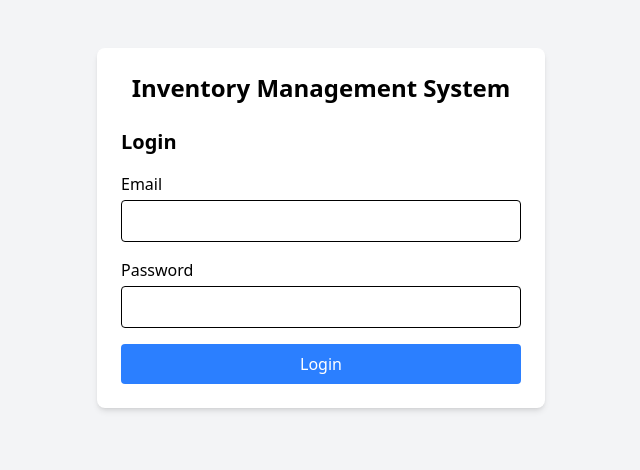
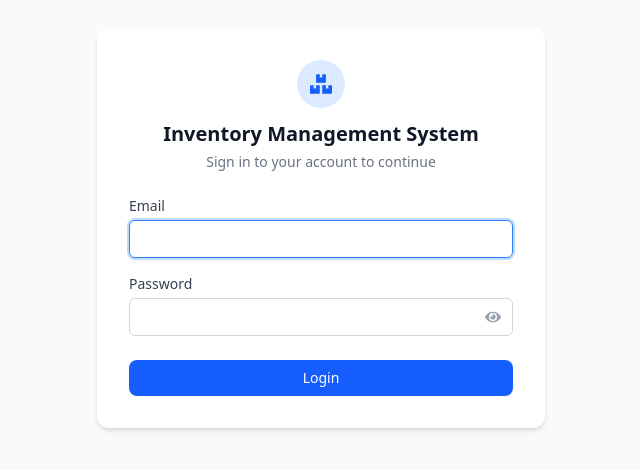
Before and after one commit to nshakib/inventory-management-system-frontend, a React (Vite) app: page /login in a window 1280 px wide. Shown: the part 172-642 px from the top of the page, without its empty margins (319-959 px from the left). Built offline with nearby package versions, Linux system fonts and the light colour scheme; no server answers.

Commit message:
feat: Login page redesign

```diff
--- /dev/null
+++ b/src/components/ui/Button.tsx
@@ -0,0 +1,59 @@
+import { forwardRef, type ButtonHTMLAttributes } from "react";
+import { FaSpinner } from "react-icons/fa";
+
+type Variant = "primary" | "danger" | "warning" | "secondary" | "ghost";
+
+interface ButtonProps extends ButtonHTMLAttributes<HTMLButtonElement> {
+  variant?: Variant;
+  isLoading?: boolean;
+}
+
+// Single source of truth for button colors/spacing/radius so every
+// button in the app (Login, Products, Categories, Suppliers, Users...)
+// looks and behaves the same way.
+const variantStyles: Record<Variant, string> = {
+  primary:
+    "bg-blue-600 hover:bg-blue-700 active:bg-blue-800 text-white focus-visible:ring-blue-400",
+  danger:
+    "bg-red-600 hover:bg-red-700 active:bg-red-800 text-white focus-visible:ring-red-400",
+  warning:
+    "bg-amber-500 hover:bg-amber-600 active:bg-amber-700 text-white focus-visible:ring-amber-400",
+  secondary:
+    "bg-gray-100 hover:bg-gray-200 active:bg-gray-300 text-gray-800 focus-visible:ring-gray-400",
+  ghost: "bg-transparent hover:bg-gray-100 text-gray-600 focus-visible:ring-gray-400",
+};
+
+const Button = forwardRef<HTMLButtonElement, ButtonProps>(
+  (
+    {
+      variant = "primary",
+      isLoading = false,
+      disabled,
+      className = "",
+      children,
+      ...rest
+    },
+    ref
+  ) => {
+    return (
+      <button
+        ref={ref}
+        disabled={disabled || isLoading}
+        aria-busy={isLoading || undefined}
+        className={`inline-flex items-center justify-center gap-2 rounded-lg px-4 py-2 text-sm font-medium
+          transition-colors duration-150 cursor-pointer whitespace-nowrap
+          focus-visible:outline-none focus-visible:ring-2 focus-visible:ring-offset-2
+          disabled:cursor-not-allowed disabled:opacity-60
+          ${variantStyles[variant]} ${className}`}
+        {...rest}
+      >
+        {isLoading && <FaSpinner className="animate-spin" aria-hidden="true" />}
+        {children}
+      </button>
+    );
+  }
+);
+
+Button.displayName = "Button";
+
+export default Button;
--- /dev/null
+++ b/src/components/ui/Modal.tsx
@@ -0,0 +1,73 @@
+import { useEffect, useRef, type ReactNode } from "react";
+import { FaTimes } from "react-icons/fa";
+
+interface ModalProps {
+  isOpen: boolean;
+  onClose: () => void;
+  title: string;
+  children: ReactNode;
+}
+
+const Modal = ({ isOpen, onClose, title, children }: ModalProps) => {
+  const dialogRef = useRef<HTMLDivElement>(null);
+
+  useEffect(() => {
+    if (!isOpen) return;
+
+    const handleKeyDown = (e: KeyboardEvent) => {
+      if (e.key === "Escape") onClose();
+    };
+
+    document.addEventListener("keydown", handleKeyDown);
+    dialogRef.current?.focus();
+
+    // Prevent background scroll while the modal is open.
+    const originalOverflow = document.body.style.overflow;
+    document.body.style.overflow = "hidden";
+
+    return () => {
+      document.removeEventListener("keydown", handleKeyDown);
+      document.body.style.overflow = originalOverflow;
+    };
+  }, [isOpen, onClose]);
+
+  if (!isOpen) return null;
+
+  return (
+    <div
+      className="fixed inset-0 z-50 flex items-center justify-center bg-black/50 p-4"
+      onMouseDown={(e) => {
+        // Close only when the backdrop itself (not the dialog) is clicked.
+        if (e.target === e.currentTarget) onClose();
+      }}
+    >
+      <div
+        ref={dialogRef}
+        role="dialog"
+        aria-modal="true"
+        aria-labelledby="modal-title"
+        tabIndex={-1}
+        className="max-h-[90vh] w-full max-w-md overflow-y-auto rounded-lg bg-white p-6 shadow-xl outline-none"
+      >
+        <div className="mb-4 flex items-center justify-between">
+          <h2 id="modal-title" className="text-lg font-semibold text-gray-900">
+            {title}
+          </h2>
+
+          <button
+            type="button"
+            onClick={onClose}
+            aria-label="Close dialog"
+            className="cursor-pointer rounded-full p-1.5 text-gray-400 hover:bg-gray-100 hover:text-gray-600 focus-visible:outline-none focus-visible:ring-2 focus-visible:ring-blue-400"
+          >
+            <FaTimes />
+          </button>
+        </div>
+
+        {children}
+      </div>
+    </div>
+  );
+};
+
+export default Modal;
--- a/src/pages/Login.tsx
+++ b/src/pages/Login.tsx
@@ -1,42 +1,35 @@
 import axios from "axios";
 import { useState } from "react";
+import { FaEye, FaEyeSlash, FaBoxes } from "react-icons/fa";
 import { useAuth } from "../context/AuthContext";
 import { useNavigate } from "react-router";
 import { API_URL } from "../config/api";
+import Button from "../components/ui/Button";
 
 const Login = () => {
   const [email, setEmail] = useState("");
   const [password, setPassword] = useState("");
+  const [showPassword, setShowPassword] = useState(false);
   const [error, setError] = useState<string | null>(null);
   const [loading, setLoading] = useState(false);
 
   const { login } = useAuth();
   const navigate = useNavigate();
 
-  const handleSubmit = async (
-    e: React.FormEvent<HTMLFormElement>
-  ) => {
+  const handleSubmit = async (e: React.FormEvent<HTMLFormElement>) => {
     e.preventDefault();
 
     setLoading(true);
     setError(null);
 
     try {
-      const response = await axios.post(
-        `${API_URL}/api/auth/login`,
-        {
+      const response = await axios.post(`${API_URL}/api/auth/login`, {
         email,
         password,
-        }
-      );
-
-      console.log("Login response:", response.data);
+      });
 
       if (response.data.success) {
-        await login(
-          response.data.user,
-          response.data.token
-        );
+        await login(response.data.user, response.data.token);
 
         if (response.data.user.role === "admin") {
           navigate("/admin-dashboard");
@@ -45,29 +38,18 @@ const Login = () => {
         }
       } else {
         setError(
-          response.data.message ||
-            response.data.error ||
-            "Login failed"
+          response.data.message || response.data.error || "Login failed"
         );
       }
     } catch (error: unknown) {
       if (axios.isAxiosError(error)) {
-        console.error(
-          "Login error:",
-          error.response?.data || error.message
-        );
-
         setError(
           error.response?.data?.message ||
             error.response?.data?.error ||
             "Login failed. Please check your email and password."
         );
       } else {
-        console.error("Unexpected login error:", error);
-
-        setError(
-          "Something went wrong. Please try again."
-        );
+        setError("Something went wrong. Please try again.");
       }
     } finally {
       setLoading(false);
@@ -75,31 +57,37 @@ const Login = () => {
   };
 
   return (
-    <div className="min-h-screen flex items-center justify-center bg-gray-100">
-      <div className="w-full max-w-md bg-white p-6 rounded-lg shadow-md">
-        <h1 className="text-2xl font-bold text-center mb-6">
+    <div className="flex min-h-screen items-center justify-center bg-gray-50 px-4">
+      <div className="w-full max-w-md rounded-xl bg-white p-8 shadow-md">
+        {/* Clear visual hierarchy: one brand mark, one heading, one
+            supporting line - instead of two same-weight headings stacked. */}
+        <div className="mb-6 flex flex-col items-center text-center">
+          <div className="mb-3 flex h-12 w-12 items-center justify-center rounded-full bg-blue-100 text-blue-600">
+            <FaBoxes size={22} aria-hidden="true" />
+          </div>
+
+          <h1 className="text-xl font-bold text-gray-900">
             Inventory Management System
           </h1>
 
-        <h2 className="text-xl font-semibold mb-4">
-          Login
-        </h2>
+          <p className="mt-1 text-sm text-gray-500">
+            Sign in to your account to continue
+          </p>
+        </div>
 
         {error && (
-          <div className="mb-4 p-3 bg-red-100 text-red-600 rounded">
+          <div
+            role="alert"
+            aria-live="assertive"
+            className="mb-4 rounded-md border border-red-200 bg-red-50 p-3 text-sm text-red-700"
+          >
             {error}
           </div>
         )}
 
-        <form
-          onSubmit={handleSubmit}
-          className="flex flex-col gap-4"
-        >
+        <form onSubmit={handleSubmit} noValidate className="flex flex-col gap-4">
           <div>
-            <label
-              htmlFor="email"
-              className="block mb-1 font-medium"
-            >
+            <label htmlFor="email" className="mb-1 block text-sm font-medium text-gray-700">
               Email
             </label>
 
@@ -107,43 +95,50 @@ const Login = () => {
               type="email"
               id="email"
               name="email"
+              autoComplete="username"
+              autoFocus
               value={email}
-              onChange={(e) =>
-                setEmail(e.target.value)
-              }
-              className="w-full px-3 py-2 border rounded"
+              onChange={(e) => setEmail(e.target.value)}
+              className="w-full rounded-md border border-gray-300 px-3 py-2 text-sm text-gray-900
+                focus:border-blue-500 focus:outline-none focus:ring-2 focus:ring-blue-200"
               required
             />
           </div>
 
           <div>
-            <label
-              htmlFor="password"
-              className="block mb-1 font-medium"
-            >
+            <label htmlFor="password" className="mb-1 block text-sm font-medium text-gray-700">
               Password
             </label>
 
+            <div className="relative">
               <input
-              type="password"
+                type={showPassword ? "text" : "password"}
                 id="password"
                 name="password"
+                autoComplete="current-password"
                 value={password}
-              onChange={(e) =>
-                setPassword(e.target.value)
-              }
-              className="w-full px-3 py-2 border rounded"
+                onChange={(e) => setPassword(e.target.value)}
+                className="w-full rounded-md border border-gray-300 px-3 py-2 pr-10 text-sm text-gray-900
+                  focus:border-blue-500 focus:outline-none focus:ring-2 focus:ring-blue-200"
                 required
               />
+
+              <button
+                type="button"
+                onClick={() => setShowPassword((prev) => !prev)}
+                aria-label={showPassword ? "Hide password" : "Show password"}
+                aria-pressed={showPassword}
+                className="absolute inset-y-0 right-0 flex cursor-pointer items-center px-3 text-gray-400 hover:text-gray-600
+                  focus-visible:outline-none focus-visible:ring-2 focus-visible:ring-blue-400 rounded-r-md"
+              >
+                {showPassword ? <FaEyeSlash /> : <FaEye />}
+              </button>
+            </div>
           </div>
 
-          <button
-            type="submit"
-            disabled={loading}
-            className="w-full bg-blue-500 hover:bg-blue-600 disabled:bg-gray-400 text-white py-2 rounded cursor-pointer disabled:cursor-not-allowed"
-          >
-            {loading ? "Loading..." : "Login"}
-          </button>
+          <Button type="submit" isLoading={loading} className="mt-2 w-full">
+            {loading ? "Signing in..." : "Login"}
+          </Button>
         </form>
       </div>
     </div>
```
Lines whose indentation alone changed are shown as unchanged.
